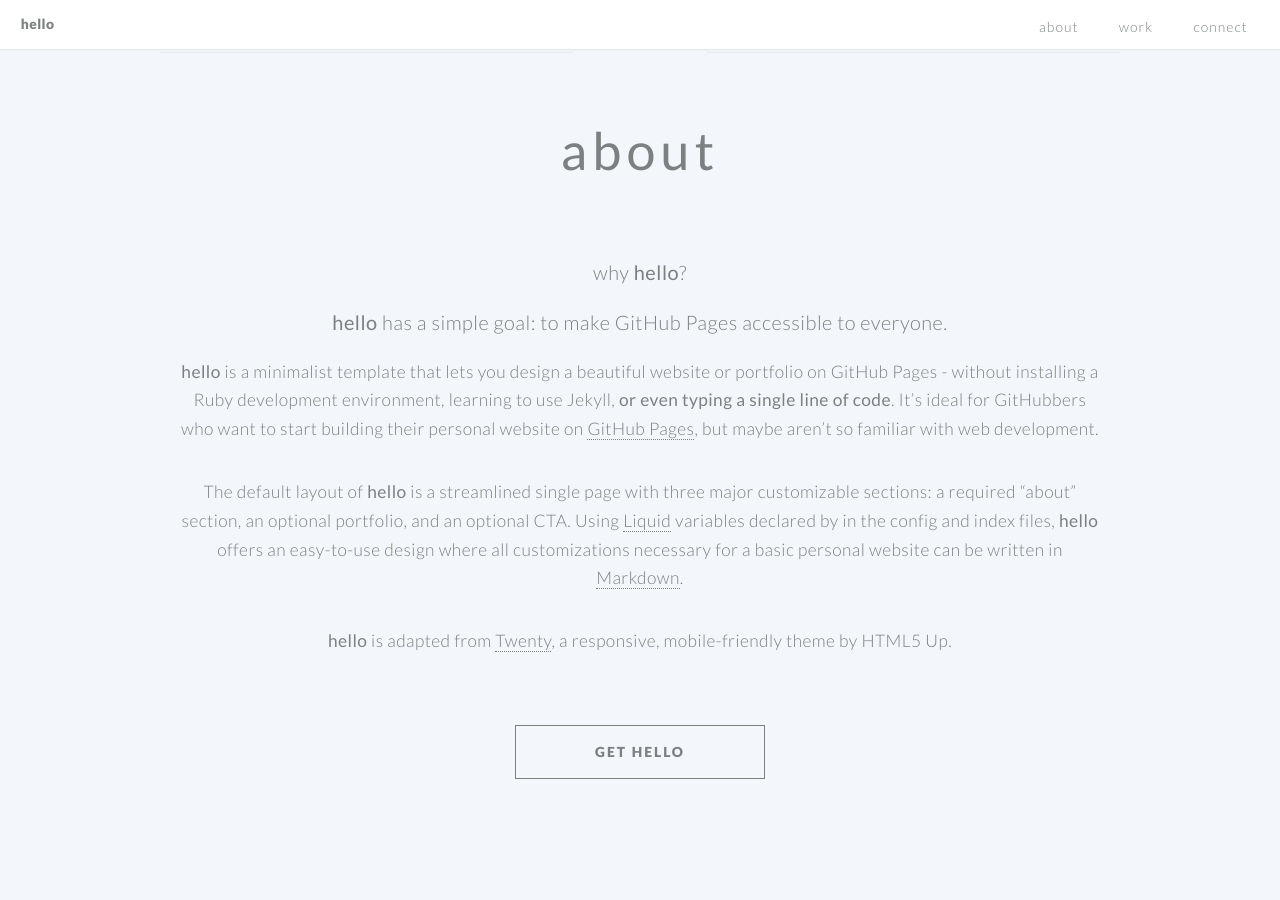
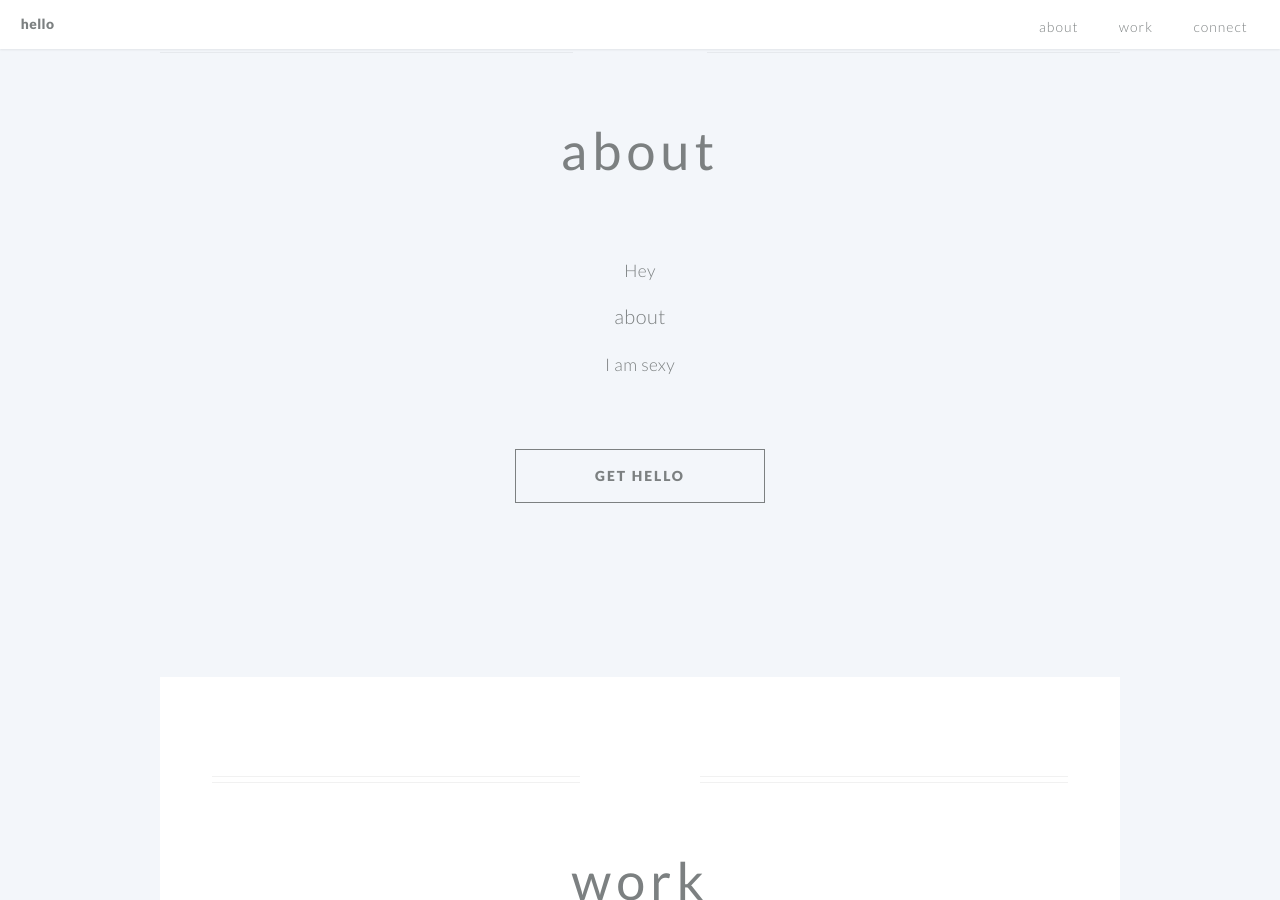
Before and after one commit to alyssakeehan/web, a Jekyll site: the page built from index.md, in a window 1280 px wide and 900 px high, scrolled down 611 px. Built offline with Jekyll 4.4.1, drawn with Linux system fonts in a browser that asks for light colours; our own code applies the rules of GitHub Pages for plain Markdown files.

Commit message:
Update index.md

```diff
--- a/index.md
+++ b/index.md
@@ -41,17 +41,7 @@ cta_button: mailto:saragong@usc.edu # a link to an external website or to media
 cta_button_label: contact # the label on the button
 
 ---
-[//]: # (write a bit about yourself here)
-### why **hello**?
+# Hey
+### about
 
-### **hello** has a simple goal: to make GitHub Pages accessible to everyone.
-
-**hello** is a minimalist template that lets you design a beautiful website or portfolio on GitHub Pages - without installing a Ruby
-development environment, learning to use Jekyll, **or even typing a single line of code**. It's ideal for GitHubbers
-who want to start building their personal website on [GitHub Pages](https://pages.github.com/), but maybe aren't so familiar with web development.
-
-
-The default layout of **hello** is a streamlined single page with three major customizable sections: a required "about" section, an optional portfolio, and an optional CTA. Using [Liquid](https://shopify.github.io/liquid/) variables declared by in the config and index files, **hello** offers an easy-to-use design where all customizations necessary for a basic personal website can be written in [Markdown](https://www.markdownguide.org/basic-syntax/).
-
-
-**hello** is adapted from [Twenty](https://html5up.net/twenty), a responsive, mobile-friendly theme by HTML5 Up.
+I am sexy
```
